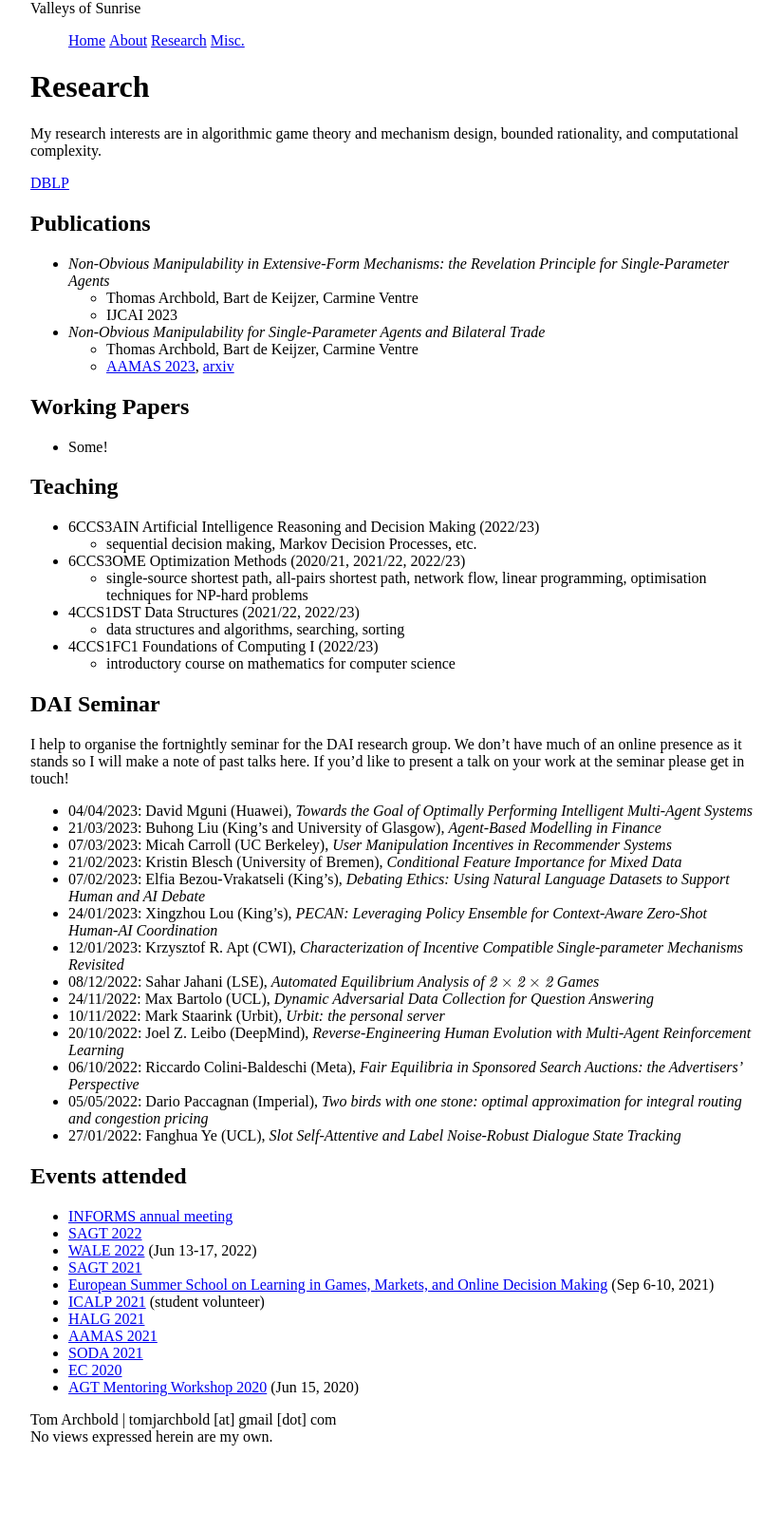
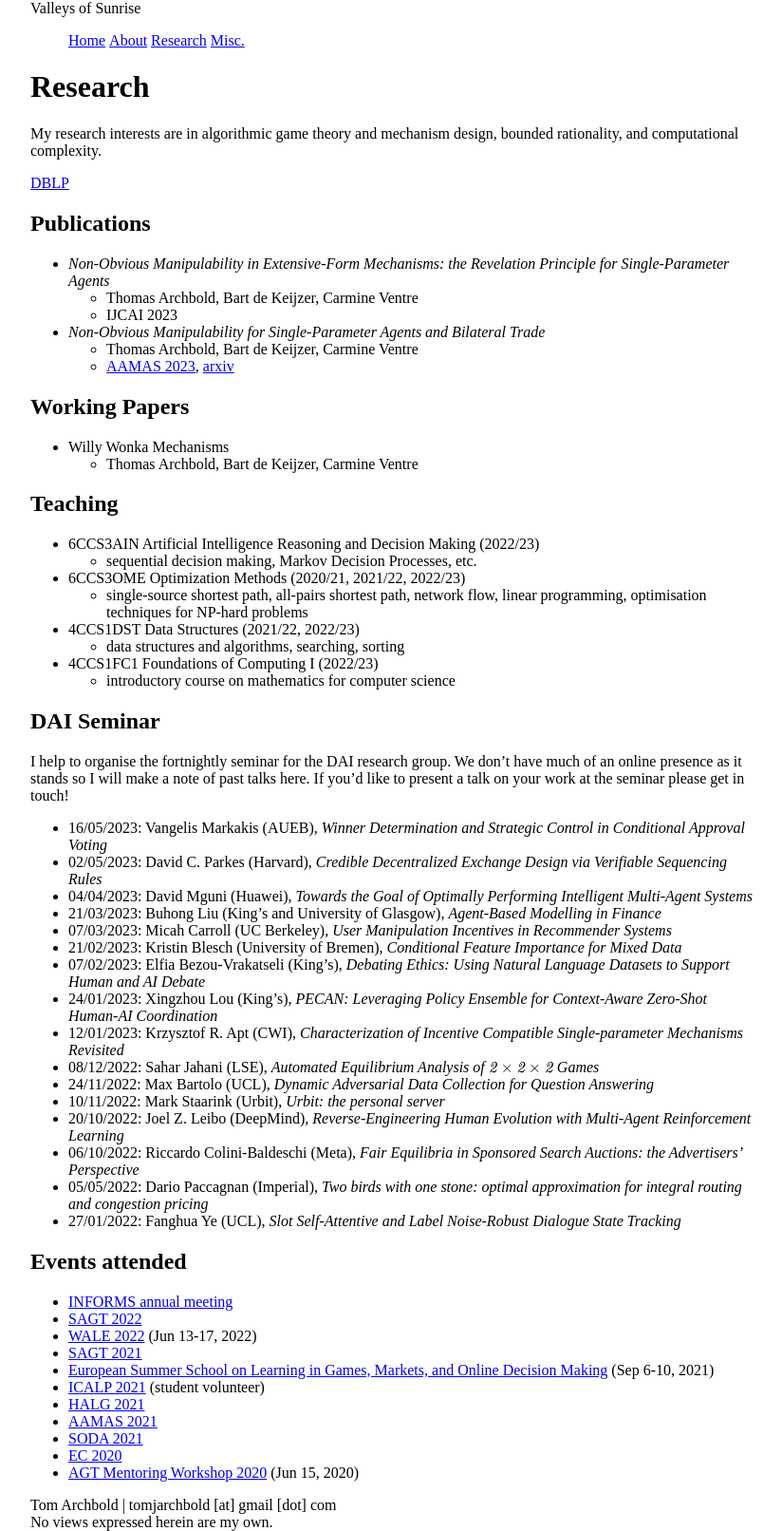
Before and after one commit to wombathead/wombathead.github.io, a Jekyll site: the page built from research.md, in a window 1280 px wide. Shown: the whole page at 95% size, without its empty margins (224-1048 px from the left). Built offline with Jekyll 4.4.1, drawn with Linux system fonts in a browser that asks for light colours; before the commit the page ends 1522 px from its top, so only the background shows below that.

Commit message:
seminar updates

```diff
--- a/research.md
+++ b/research.md
@@ -23,7 +23,8 @@ My research interests are in algorithmic game theory and mechanism design, bound
 
 ## Working Papers
 
-- Some!
+- Willy Wonka Mechanisms
+  - Thomas Archbold, Bart de Keijzer, Carmine Ventre
 
 ## Teaching
 
@@ -43,6 +44,8 @@ I help to organise the fortnightly seminar for the DAI research group.
 We don't have much of an online presence as it stands so I will make a note of past talks here.
 If you'd like to present a talk on your work at the seminar please get in touch!
 
+- 16/05/2023: Vangelis Markakis (AUEB), _Winner Determination and Strategic Control in Conditional Approval Voting_
+- 02/05/2023: David C. Parkes (Harvard), _Credible Decentralized Exchange Design via Verifiable Sequencing Rules_
 - 04/04/2023: David Mguni (Huawei), _Towards the Goal of Optimally Performing Intelligent Multi-Agent Systems_
 - 21/03/2023: Buhong Liu (King's and University of Glasgow), _Agent-Based Modelling in Finance_
 - 07/03/2023: Micah Carroll (UC Berkeley), _User Manipulation Incentives in Recommender Systems_
```
